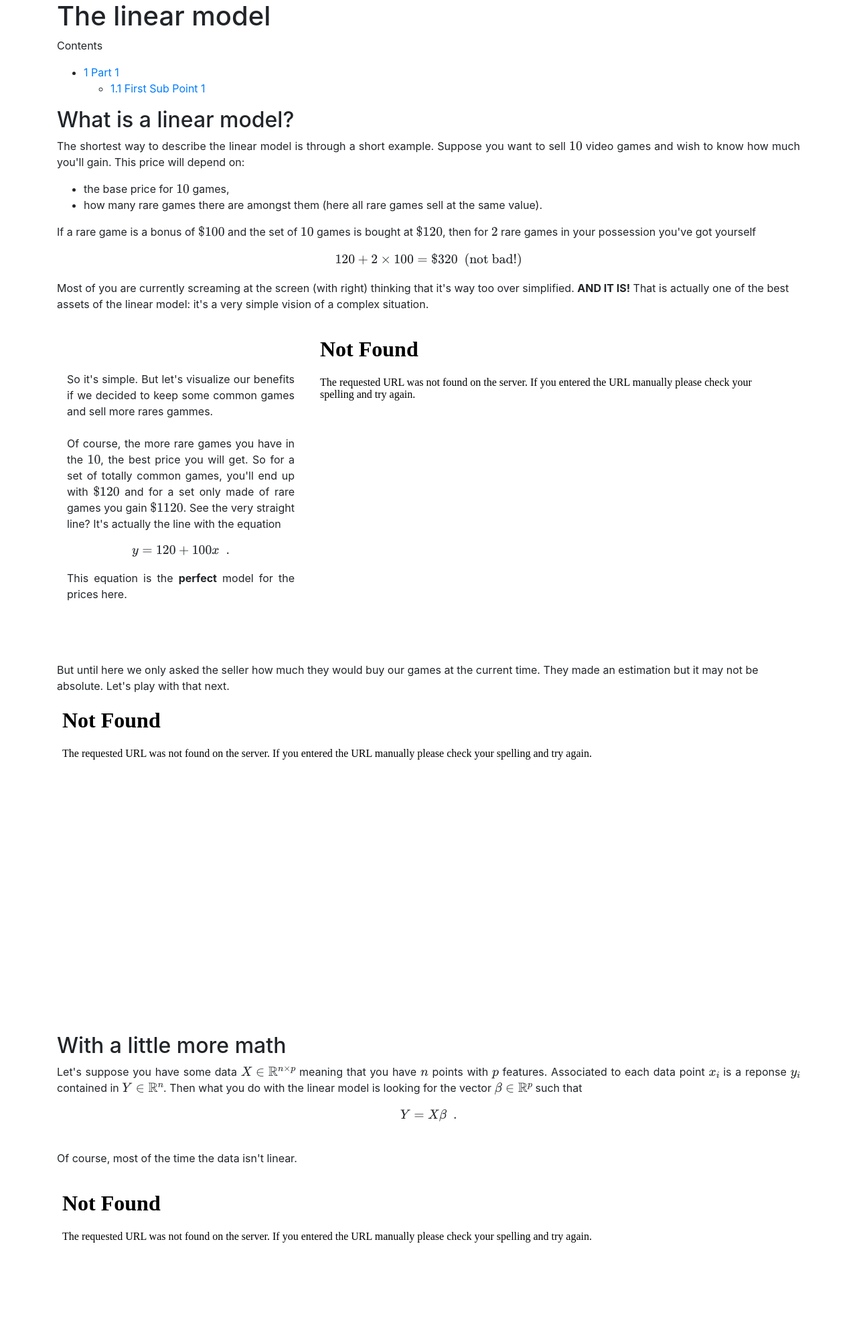
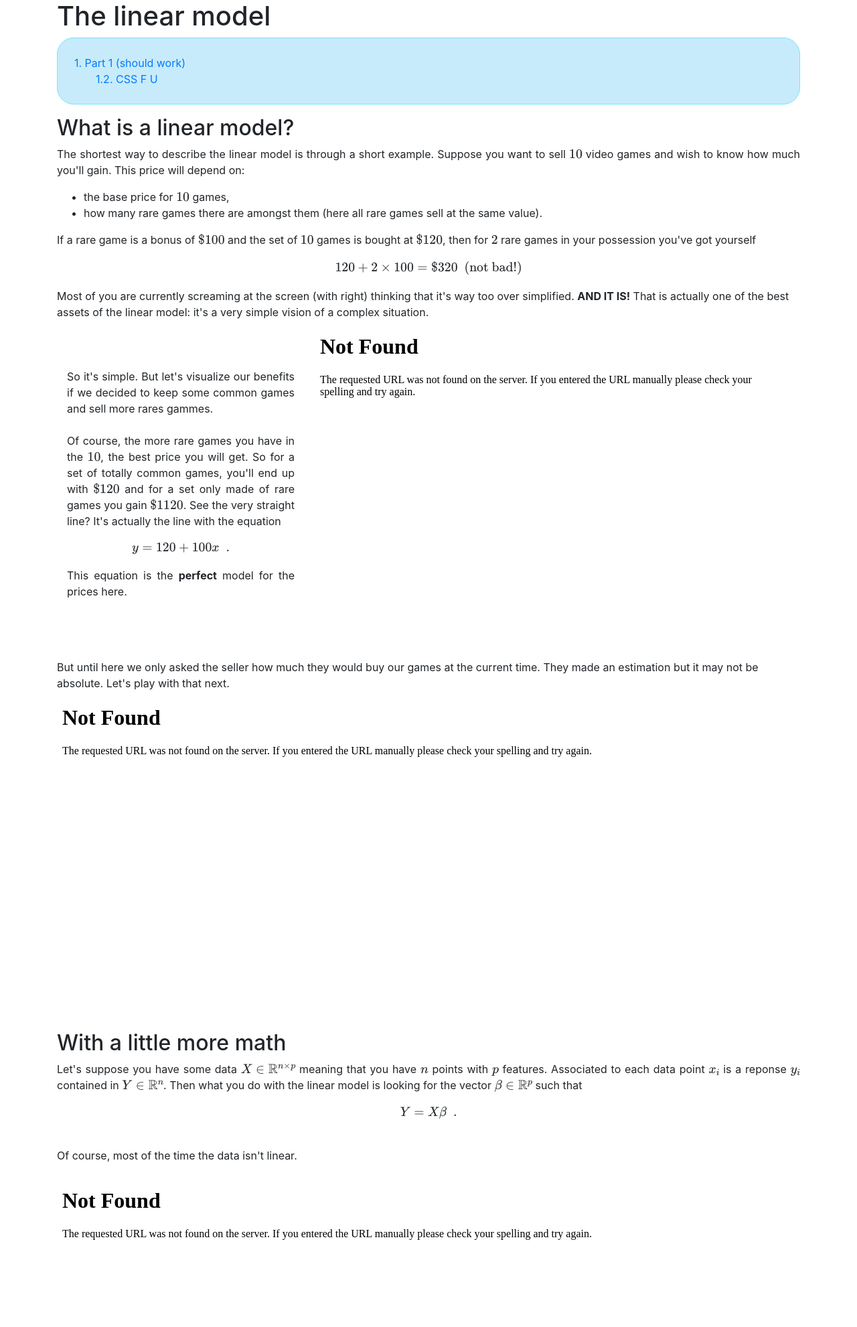
Before and after one commit to tanglef/tlearning, a Flask app: page /lm in a window 1280 px wide. Shown: the part 58-2039 px from the top of the page at 67% size. After the commit the page ends 1909 px from the top, so only its background shows below. Run offline with Flask 2, Linux system fonts and the light colour scheme; parts of the project's set-up code (start-up, migrations or seed data) failed here and were passed over; some libraries are stand-ins or nearby versions.

Commit message:
working toc (not the best... I know!)

```diff
--- a/tlearning/lm/lm_graphs.py
+++ b/tlearning/lm/lm_graphs.py
@@ -1,4 +1,3 @@
-from os.path import dirname
 import numpy as np
 import os
 import plotly.express as px
@@ -13,16 +12,19 @@
 # Simple linear trend
 ##########################
 
-fig = px.scatter(x=np.arange(0, 11, 1),
-                 y=np.arange(0, 11, 1) + np.random.randn(11),
-                 trendline="ols")
+np.random.seed(11235)
+
+x = np.arange(0, 11, 1)
+y = 120 + x * 100
+
+fig = px.scatter(x=x,
+                 y=y + np.random.normal(size=11, loc=0, scale=40),
+                 trendline="ols", title="Buying price with noise")
 fig.write_html(os.path.join(result_dir, "linear_trend.html"), auto_open=False)
 
 ##########################
 # Games sells
 ##########################
-x = np.arange(0, 11, 1)
-y = 120 + x * 100
 
 fig = go.Figure()
 fig.add_trace(go.Scatter(x=x, y=y, name="price"))
@@ -54,7 +56,6 @@
 # Non linear trend and transformation
 ######################################
 
-np.random.seed(11235)
 num_noises = 3
 noises = [1, 10, 20]
 x = np.linspace(0, 2, num=50)
@@ -68,7 +69,8 @@
     y_exp.append(np.exp(LinearRegression().fit(x.reshape(-1, 1), np.log(
                  y_noised[i].reshape(-1, 1))).predict(x.reshape(-1, 1))))
     y_lin.append(LinearRegression().fit(x.reshape(-1, 1),
-                 y_noised[i].reshape(-1, 1)).predict(x.reshape(-1, 1)))
+                                        y_noised[i].reshape(-1, 1)).predict(
+                                            x.reshape(-1, 1)))
     r2_exp.append(r2_score(y_exp[i], y_noised[i]))
     r2_lin.append(r2_score(y_lin[i], y_noised[i]))
     mse_exp.append(mean_squared_error(y_exp[i], y_noised[i]))
@@ -80,22 +82,22 @@
 
 trace_exp = [
     go.Scatter(
-            x=x,
-            y=y_exp[i].reshape(-1),
-            mode='lines',
-            name='Exponential fit',
-            hovertemplate='<b>R2=</b>:' + str(round(r2_exp[i], 2)) + '<br>' +
-                          '<b>MSE=</b>:' + str(round(mse_exp[i], 2)) + '<br>'
+        x=x,
+        y=y_exp[i].reshape(-1),
+        mode='lines',
+        name='Exponential fit',
+        hovertemplate='<b>R2=</b>:' + str(round(r2_exp[i], 2)) + '<br>' +
+        '<b>MSE=</b>:' + str(round(mse_exp[i], 2)) + '<br>'
     ) for i in range(num_noises)]
 
 trace_lin = [
     go.Scatter(
-            x=x,
-            y=y_lin[i].reshape(-1),
-            mode='lines',
-            name='Linear fit',
-            hovertemplate='<b>R2=</b>:' + str(round(r2_lin[i], 2)) + '<br>' +
-                          '<b>MSE=</b>:' + str(round(mse_lin[i], 2)) + '<br>'
+        x=x,
+        y=y_lin[i].reshape(-1),
+        mode='lines',
+        name='Linear fit',
+        hovertemplate='<b>R2=</b>:' + str(round(r2_lin[i], 2)) + '<br>' +
+        '<b>MSE=</b>:' + str(round(mse_lin[i], 2)) + '<br>'
     ) for i in range(num_noises)]
 
 fig = go.Figure(data=trace_data + trace_exp + trace_lin)
--- a/tlearning/lm/templates/index_lm.html
+++ b/tlearning/lm/templates/index_lm.html
@@ -2,16 +2,17 @@
 
 {% block content %}
 <h1> {% block title %} The linear model {% endblock %}</h1>
-  <div id="table-of-contents">
-    <p class="toc_title">Contents</p>
-    <ul class="toc_list">
-      <li><a href="#part1">1 Part 1</a>
-        <ul>
-          <li><a href="#subpart1">1.1 First Sub Point 1</a></li>
-        </ul>
-      </li>
-    </ul>
-  </div>
+<p style="background: #c7ebfa;
+border: 1px solid #77e4ff;
+border-radius: 25px;
+display: table;
+font-size: 100%;
+margin-bottom: 1em;
+padding: 25px;
+width: 100%;">
+<a href="#part1">1. Part 1 (should work)</a><br />
+<a style="margin-left: 2rem;" href="#subpart1">1.2. CSS F U</a><br />
+</p>
 {% block head %}
 <script type="text/x-mathjax-config">
       MathJax.Hub.Config({
@@ -43,7 +44,7 @@
 Most of you are currently screaming at the screen (with right) thinking that it's way too over simplified. <b>AND IT
   IS!</b>
 That is actually one of the best assets of the linear model: it's a very simple vision of a complex situation.
-  </p>
+
 <link href="https://maxcdn.bootstrapcdn.com/bootstrap/4.0.0-beta.2/css/bootstrap.min.css" rel="stylesheet" />
 <div class="container">
   <div class="row h-100">
@@ -86,5 +87,4 @@
 </p>
 <iframe title="Exponential trend example" src="{{url_for('lm_bp.static', filename='exp_trend.html')}}"
   style="border-width: 0px" height="500px" width="100%"></iframe>
-</div>
 {% endblock %}
--- a/tlearning/templates/base.html
+++ b/tlearning/templates/base.html
@@ -7,7 +7,6 @@
 
     <!-- Bootstrap CSS -->
     <link rel="stylesheet" href="https://stackpath.bootstrapcdn.com/bootstrap/4.3.1/css/bootstrap.min.css" integrity="sha384-ggOyR0iXCbMQv3Xipma34MD+dH/1fQ784/j6cY/iJTQUOhcWr7x9JvoRxT2MZw1T" crossorigin="anonymous">
-
     <title>{% block title %} {% endblock %}</title>
     {% block head %} {% endblock %}
   </head>
```
Lines whose indentation alone changed are shown as unchanged.
